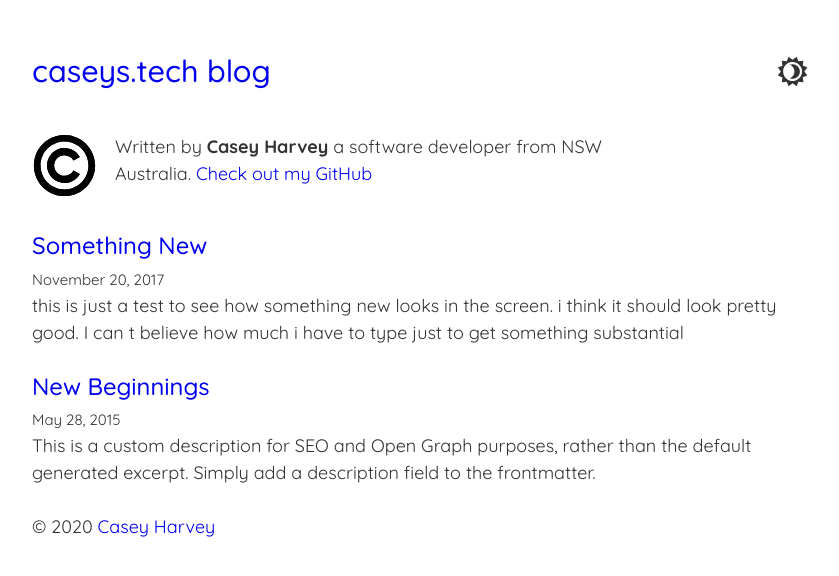
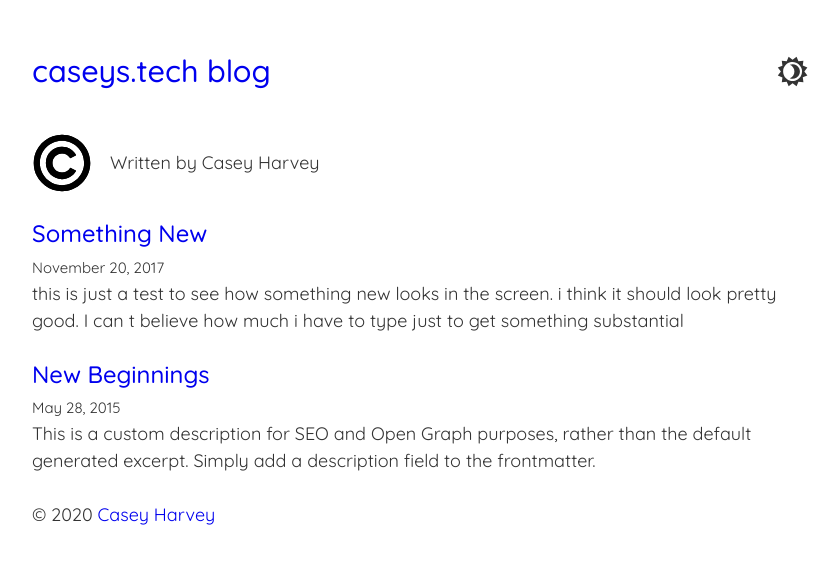
Before and after one commit to caseyharvey/blog.casey, a Gatsby site: page / in a window 1280 px wide. Shown: the whole page, without its empty margins (219-1058 px from the left). Built offline with nearby package versions, Linux system fonts and the light colour scheme; Gatsby itself is replaced by a stand-in of ours; some packages are replaced by stand-ins of ours.

Commit message:
Update bio and style

```diff
--- a/gatsby-config.js
+++ b/gatsby-config.js
@@ -3,7 +3,6 @@ module.exports = {
     title: `caseys.tech blog`,
     author: {
       name: `Casey Harvey`,
-      summary: `a software developer from NSW Australia.`,
     },
     description: `A blog dedicated to coding and skill sharing`,
     siteUrl: `https://blog.caseys.tech`,
--- a/src/components/bio.js
+++ b/src/components/bio.js
@@ -1,40 +1,11 @@
-import { graphql, useStaticQuery } from "gatsby"
 import React from "react"
 import Avatar from "../../content/assets/mono-c.svg"
 
 const Bio = () => {
-  const data = useStaticQuery(graphql`
-    query BioQuery {
-      site {
-        siteMetadata {
-          author {
-            name
-            summary
-          }
-          social {
-            twitter
-            github
-          }
-        }
-      }
-    }
-  `)
-
-  const { author, social } = data.site.siteMetadata
   return (
     <div className="bio">
       <Avatar className="avatar" />
-      <p>
-        Written by <strong>{author.name}</strong> {author.summary}
-        {` `}
-        <a
-          href={`https://github.com/${social.github}`}
-          target="_blank"
-          rel="noopener noreferrer"
-        >
-          Check out my GitHub
-        </a>
-      </p>
+      <p>Written by Casey Harvey</p>
     </div>
   )
 }
--- a/src/components/layout.scss
+++ b/src/components/layout.scss
@@ -37,15 +37,20 @@ body {
     }
 
     .bio {
+      height: 60px;
       display: flex;
-      margin-bottom: 1rem;
+      margin-bottom: 1.5rem;
       .avatar {
-        width: 65px;
-        height: 65px;
+        width: 60px;
         margin-right: 1rem;
       }
       p {
+        margin: 0;
         width: 70%;
+        height: 100%;
+        display: flex;
+        align-items: center;
+        font-display: column;
       }
     }
 
```
Also changed, not shown: src/components/seo.js (+3 -8 lines).
